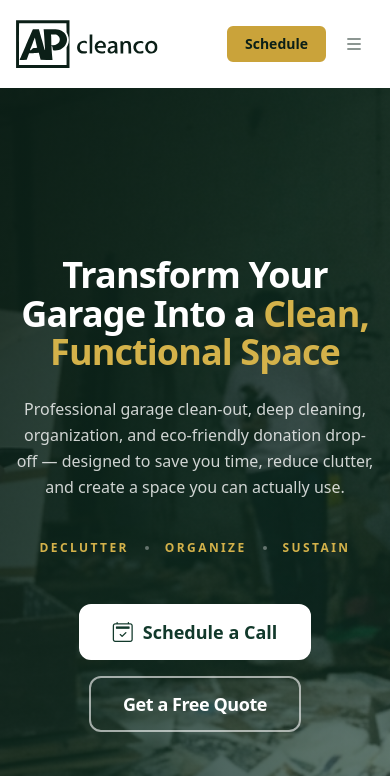
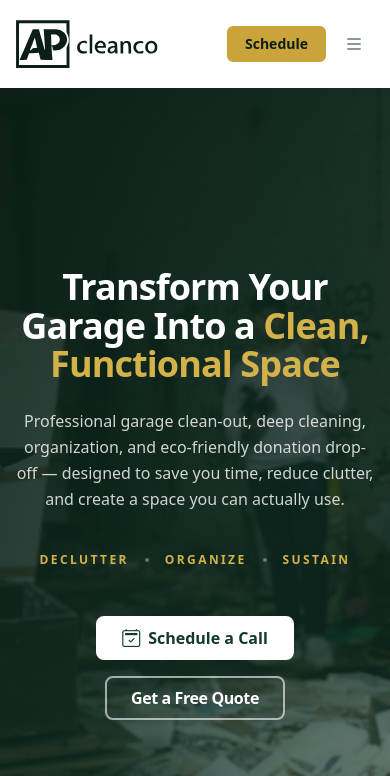
Before and after one commit to website-vikreta/apcleanco, a Next.js app: page / in a window 390 px wide. Shown: the top 776 px of the page. Built offline with nearby package versions, Linux system fonts and the light colour scheme.

Commit message:
fix: hero CTAs — responsive sizing md/lg breakpoints

```diff
--- a/components/HeroSection.tsx
+++ b/components/HeroSection.tsx
@@ -171,9 +171,10 @@ export default function HeroSection() {
           {/* Primary CTA — Calendly */}
           <Button
             variant="white"
-            size="lg"
+            size="md"
             magnetic
-            icon={<i className="bi bi-calendar2-check text-xl leading-none" aria-hidden="true" />}
+            className="lg:px-8 lg:py-4 lg:text-lg lg:h-14 lg:rounded-xl lg:gap-2.5"
+            icon={<i className="bi bi-calendar2-check text-lg lg:text-xl leading-none" aria-hidden="true" />}
             iconPosition="left"
             onClick={() =>
               window.open(CALENDLY_URL, '_blank', 'noopener,noreferrer')
@@ -188,9 +189,10 @@ export default function HeroSection() {
             type="button"
             className="
               inline-flex items-center justify-center
-              min-w-44 px-8 py-4 h-14 rounded-xl
+              px-6 py-3 h-11 rounded-lg text-base
+              lg:px-8 lg:py-4 lg:h-14 lg:rounded-xl lg:text-lg
               border-2 border-white/60 text-white font-semibold
-              tracking-tight text-lg
+              tracking-tight
               hover:border-white hover:bg-white/10
               transition-all duration-200
               focus-visible:outline-2
```
